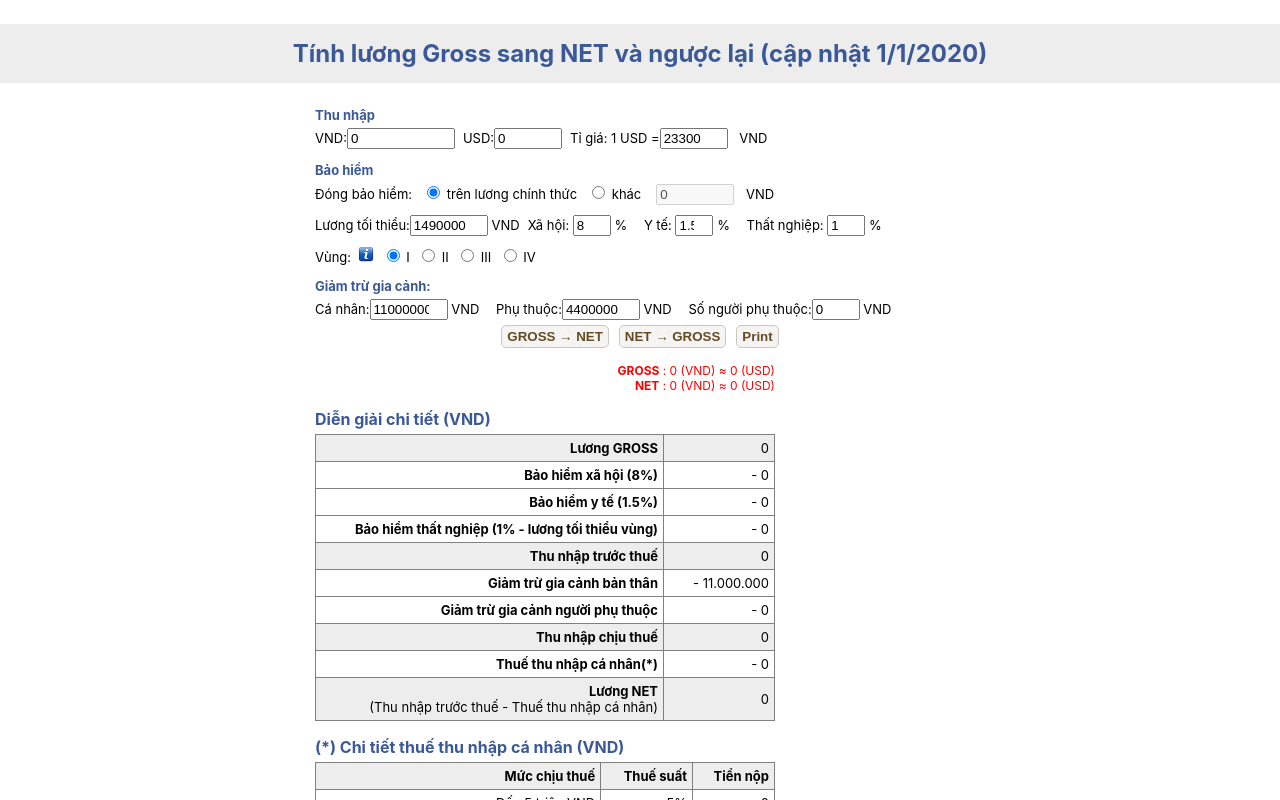
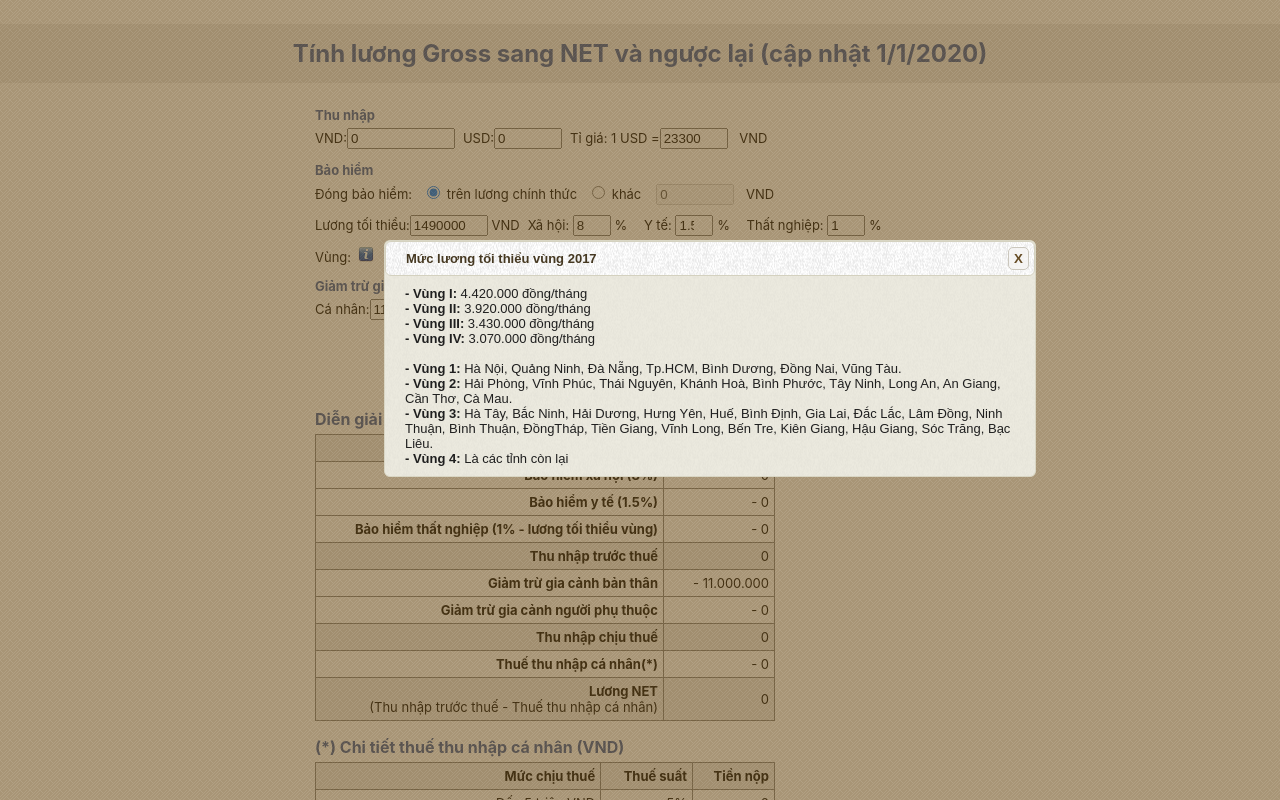
Before and after one commit to LeTienThuan/CalculateGrossNet-Final, a React (Create React App) app: page / in a window 1280 px wide. Both pictures are taken after a click on the picture 366 px from the left and 254 px from the top of the page. Shown: the top 800 px of the page. Built offline with nearby package versions, Linux system fonts and the light colour scheme.

Commit message:
update Modal Overlay

```diff
--- a/src/Components/InputInfor/Area.js
+++ b/src/Components/InputInfor/Area.js
@@ -14,6 +14,12 @@ const Area = (props) => {
   const handleArea = (event) => {
     setArea(event.target.value);
   };
+  const handleAreaModalOverlay = () =>{
+    setIsShowModal(!isShowModal);
+  }
+  const handleExitModal = () =>{
+    setIsShowModal(false);
+  }
 
   return (
     <div className={`${classes["mt-10"]} ${classes["fs-13"]}`}>
@@ -24,10 +30,12 @@ const Area = (props) => {
           width="16px"
           src={areaImg}
           alt="small-icon"
-          //    onClick={}
+          onClick={handleAreaModalOverlay}
         />{" "}
         &nbsp;
-        <AreaModal />
+        <AreaModal isShow={isShowModal}
+                    onExitModal={handleExitModal}
+        />
         <span>
           <input
             type="radio"
--- a/src/Components/InputInfor/AreaModal.js
+++ b/src/Components/InputInfor/AreaModal.js
@@ -2,73 +2,85 @@ import React from "react";
 import ReactDOM from "react-dom";
 import classes from "./AreaModal.module.css";
 
-const Backdrop = () => {
-  return <div className={classes.backdrop}></div>;
+const Backdrop = (props) => {
+   const {isShow} = props;
+
+  return(
+      <>
+          {isShow && <div className={classes.backdrop}/>}
+      </>
+  )
 };
 const ModalOverlay = (props) => {
+  const {isShow, onExitModal} = props;
+
   return (
-    <div className={classes["area-modal"]}>
+      <>
+        {isShow &&  <div className={classes["area-modal"]}>
           <div className={classes.header}>
             <span className={classes.title}>Mức lương tối thiểu vùng 2017</span>
-        <button className={classes["exit-modal"]} type="button">
-          <span onClick={props.onExit}>X</span>
+            <button className={classes["exit-modal"]}
+                    type="button"
+                    onClick={onExitModal}>
+              <span>X</span>
             </button>
           </div>
           <div className={classes.content}>
         <span>
           <b>- Vùng I: </b> 4.420.000 đồng/tháng
         </span>
-        <br />
+            <br/>
             <span>
           <b>- Vùng II:</b> 3.920.000 đồng/tháng
         </span>
-        <br />
+            <br/>
             <span>
           <b>- Vùng III:</b> 3.430.000 đồng/tháng
         </span>
-        <br />
+            <br/>
             <span>
           <b>- Vùng IV:</b> 3.070.000 đồng/tháng
         </span>
-        <br />
-        <br />
+            <br/>
+            <br/>
             <span>
           <b>- Vùng 1:</b> Hà Nội, Quảng Ninh, Đà Nẵng, Tp.HCM, Bình Dương, Đồng
           Nai, Vũng Tàu.
         </span>
-        <br />
+            <br/>
             <span>
           <b>- Vùng 2:</b> Hải Phòng, Vĩnh Phúc, Thái Nguyên, Khánh Hoà, Bình
           Phước, Tây Ninh, Long An, An Giang, Cần Thơ, Cà Mau.
         </span>
-        <br />
+            <br/>
             <span>
           <b>- Vùng 3:</b> Hà Tây, Bắc Ninh, Hải Dương, Hưng Yên, Huế, Bình
           Định, Gia Lai, Đắc Lắc, Lâm Đồng, Ninh Thuận, Bình Thuận, ĐồngTháp,
           Tiền Giang, Vĩnh Long, Bến Tre, Kiên Giang, Hậu Giang, Sóc Trăng, Bạc
           Liêu.
         </span>
-        <br />
+            <br/>
             <span>
           <b>- Vùng 4:</b> Là các tỉnh còn lại
         </span>
           </div>
-    </div>
+        </div>}
+      </>
+
   );
 };
-const AreaModal = () => {
-  const exitModal = () => {
-    // document.querySelector(".area-modal").;
-  };
+
+
+const AreaModal = (props) => {
 
   return (
     <React.Fragment>
       {ReactDOM.createPortal(
-        <Backdrop />,
+        <Backdrop isShow={props.isShow}/>,
         document.getElementById("backdrop-root")
       )}
       {ReactDOM.createPortal(
-        <ModalOverlay onExit />,
+        <ModalOverlay isShow={props.isShow} onExitModal={props.onExitModal} />,
         document.getElementById("overlay-root")
       )}
     </React.Fragment>
--- a/src/Components/InputInfor/AreaModal.module.css
+++ b/src/Components/InputInfor/AreaModal.module.css
@@ -2,20 +2,15 @@
   position: fixed;
   height: auto;
   width: 650px;
-  top: 45px;
-  left: 391.5px;
-  display: none;
+  display: flex;
   flex-direction: column;
   border: 1px solid #d9d6c4;
   background: #eceadf url(../Image/ui-bg_fine-grain_10_eceadf_60x60.png) 50% 50%
     repeat;
-  font-family: Arial, Lucida Grande, Verdana, Geneva, Sans-serif;
+  font-family: Arial, serif;
   font-size: 13px;
   color: #1f1f1f;
-  border-top-right-radius: 6px;
-  border-top-left-radius: 6px;
-  border-bottom-right-radius: 6px;
-  border-bottom-left-radius: 6px;
+  border-radius: 6px;
   left: 30%;
   top: 30%;
 }
@@ -29,10 +24,7 @@
     repeat;
   color: #453821;
   font-weight: bold;
-  border-top-right-radius: 6px;
-  border-top-left-radius: 6px;
-  border-bottom-right-radius: 6px;
-  border-bottom-left-radius: 6px;
+  border-radius: 6px;
   display: flex;
   flex-direction: row;
   justify-content: space-between;
@@ -49,5 +41,5 @@
   left: 0;
   width: 100%;
   height: 100%;
-  display: none;
+  display: flex;
 }
```
Lines whose indentation alone changed are shown as unchanged.
